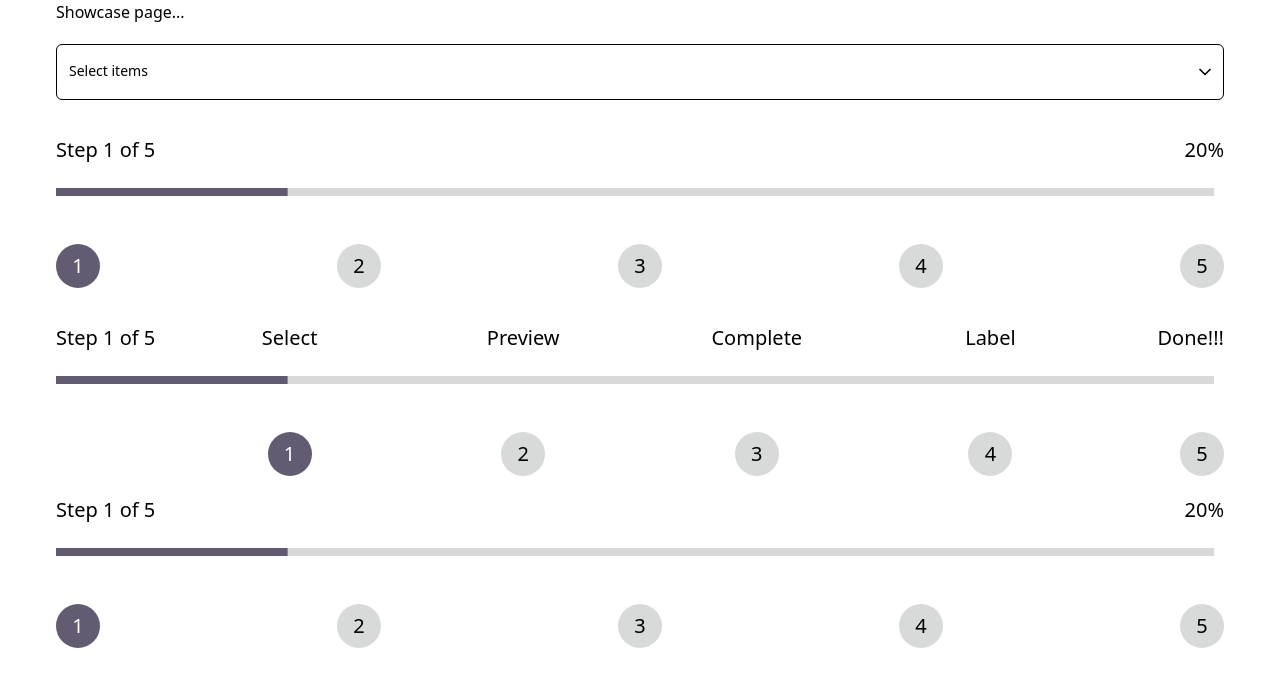
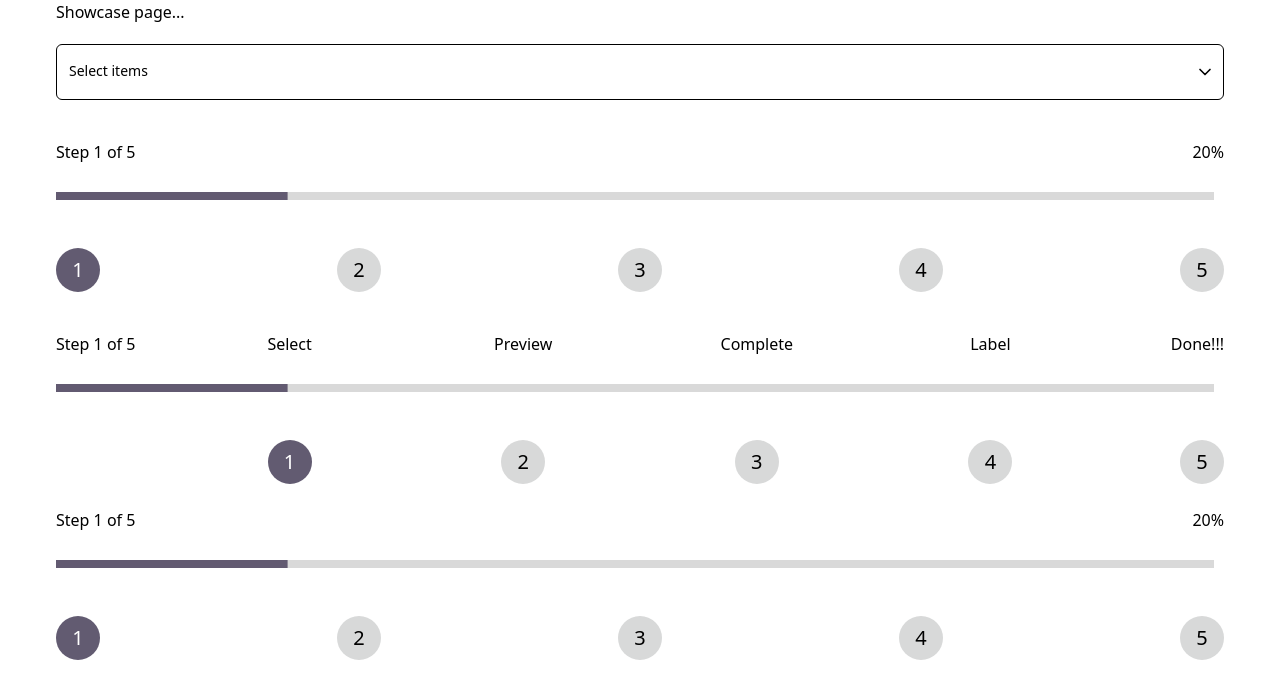
Before and after one commit to Meshakarry/Shadcn-examples, a React app: page / in a window 1280 px wide. Shown: the top 698 px of the page. Built offline with nearby package versions, Linux system fonts and the light colour scheme; the HTML template or start-up script is replaced by a standard one.

Commit message:
add: combobox and stepper components

```diff
--- a/src/components/MyCombobox.tsx
+++ b/src/components/MyCombobox.tsx
@@ -26,42 +26,32 @@ export default function MultiSelectCombobox({
     const [loading, setLoading] = useState(false);
     const [filteredOptions, setFilteredOptions] = useState(options);
 
-    // simulate search delay
     useEffect(() => {
+      let active = true;
+      setLoading(true);
 
-      const search = async () => {
-        setLoading(true);
+      const fetchData = async () => {
+        const result = await new Promise<Option[]>((resolve) =>
+          setTimeout(() => {
+            resolve(
+              options.filter((o) =>
+                o.value.toLowerCase().includes(query.toLowerCase())
+              )
+            );
+          }, 1000)
+        );
 
-        const mockSearch = async (value: string): Promise<Option[]> =>
-          new Promise((resolve) => {
-            setTimeout(() => {
-              const res = options.filter((option) => option.value.includes(value));
-              resolve(res);
-            }, 1000);
-          });
-
-        const results = await mockSearch(query);
-        setFilteredOptions(results);
-        setLoading(false);
+        if (active) {
+          setFilteredOptions(result);
+          setLoading(false);
+        }
       };
 
+      fetchData();
 
-      search();
-      //   const results = await mockSearch(query);
-      // const mockSearch = async (value: string): Promise<Option[]> => {
-      //   return new Promise((resolve) => {
-      //     setTimeout(() => {
-      //       const res = options.filter((option) => option.value.includes(value));
-      //       console.log(res, 'res');
-      //       resolve(res);
-      //     }, 1000);
-      //   });
-      // };
-      // setLoading(true);
-      // mockSearch(query);
-      // setLoading(false);
-      // const timeout = setTimeout(() => setLoading(false), 300);
-      // return () => clearTimeout(timeout);
+      return () => {
+        active = false;
+      };
     }, [query, options]);
 
     const toggleSelection = (value: string) => {
--- a/src/components/Stepper.tsx
+++ b/src/components/Stepper.tsx
@@ -10,58 +10,67 @@ interface StepperProps {
   onActiveStepChange: (step: number) => void
 }
 
-export default function Stepper ({ steps, activeStep = 1, onActiveStepChange }: StepperProps) {
-  const stepsFormatted: number[] = Array.from({ length: typeof steps === "number" ? steps : steps.length }, (_, index) => index + 1);
+export default function Stepper ({
+  steps,
+  activeStep = 1,
+  onActiveStepChange
+}: StepperProps) {
+
+  const stepsFormatted: number[] = Array.from({
+    length: typeof steps === "number" ? steps : steps.length
+  }, (_, index) => index + 1);
+
   const stepProgress = Math.min((activeStep / stepsFormatted.length) * 100, 100);
   const stepWithLabel = typeof steps !== "number";
 
   return (
-    <div style={{ '--grid-cols' : stepsFormatted.length } as React.CSSProperties} >
-      <div className="relative flex items-center justify-between text-xl leading-none font-light mb-7">
-        <span className="absolute left-0">
-          Step <span>{ activeStep }</span> of { stepsFormatted.length }
+    <div style={{ '--grid-cols' : stepsFormatted.length } as React.CSSProperties}>
+
+      {/* COUNTER */}
+      <div className="relative flex items-center justify-between mb-7">
+        <span
+          data-testid="step-counter"
+          className="absolute left-0"
+        >
+          Step <span data-testid="current-step">{activeStep}</span> of {stepsFormatted.length}
         </span>
 
-        { !stepWithLabel ? <span className="flex justify-end flex-1">{ stepProgress }%</span> : (
-          <div className="flex-1 grid-cols-[repeat(var(--grid-cols),minmax(0,1fr))] hidden sm:grid">
-            {
-              steps.map(step =>
-                <span key={step.label} className="ml-auto translate-x-1/2 last:translate-x-0">
-                  { step.label }
+        {!stepWithLabel ? (
+          <span data-testid="step-progress" className="flex justify-end flex-1">{stepProgress}%</span>
+        ) : (
+          <div className="flex-1 hidden sm:grid grid-cols-[repeat(var(--grid-cols),minmax(0,1fr))]">
+            {steps.map((step) => (
+              <span data-testid="step-label" key={step.label} className="ml-auto translate-x-1/2 last:translate-x-0">
+                {step.label}
               </span>
-              )
-            }
+            ))}
           </div>
-        ) }
+        )}
       </div>
 
+      {/* PROGRESS BAR */}
       <div className="pr-2.5">
         <Progress value={stepProgress} />
       </div>
 
-      <ul
-        role="tablist"
-        className={`items-center mt-12 ${stepWithLabel ? 'grid grid-cols-[repeat(var(--grid-cols),minmax(0,1fr))]' : 'flex justify-between'}`}
-      >
-        {
-          stepsFormatted.map(step =>
+      {/* STEPS */}
+      <ul role="tablist" className={`mt-12 items-center ${stepWithLabel ? 'grid grid-cols-[repeat(var(--grid-cols),minmax(0,1fr))]' : 'flex justify-between'}`}>
+        {stepsFormatted.map(step => (
           <li
             key={step}
+            data-testid="step-button"
             role="tab"
-              className={
-                `
+            className={`
               p-3 flex items-center justify-center w-11 h-11 text-xl cursor-pointer leading-none rounded-full transition-colors
-                  ${activeStep >= step ? 'text-white bg-[#625B71]' : 'bg-[#D8D9D9] text-black'}
-                  ${stepWithLabel && 'translate-x-1/2 ml-auto last:translate-x-0'}
-                `
-              }
+              ${activeStep >= step ? "text-white bg-[#625B71]" : "bg-[#D8D9D9] text-black"}
+              ${stepWithLabel && "translate-x-1/2 ml-auto last:translate-x-0"}
+            `}
             onClick={() => onActiveStepChange(step)}
           >
-              { step }
+            {step}
           </li>
-          )
-        }
+        ))}
       </ul>
     </div>
-  )
+  );
 }
```
Also changed, not shown: 2 other files (tests, documents, lock files or other folders). Lines whose indentation alone changed are shown as unchanged.
